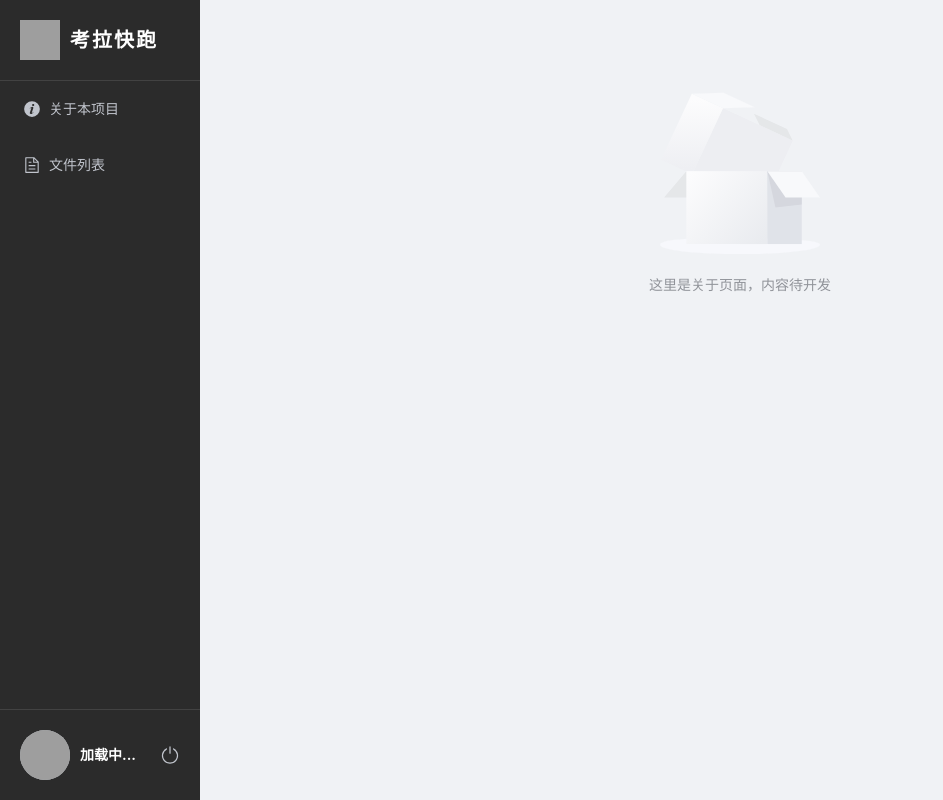
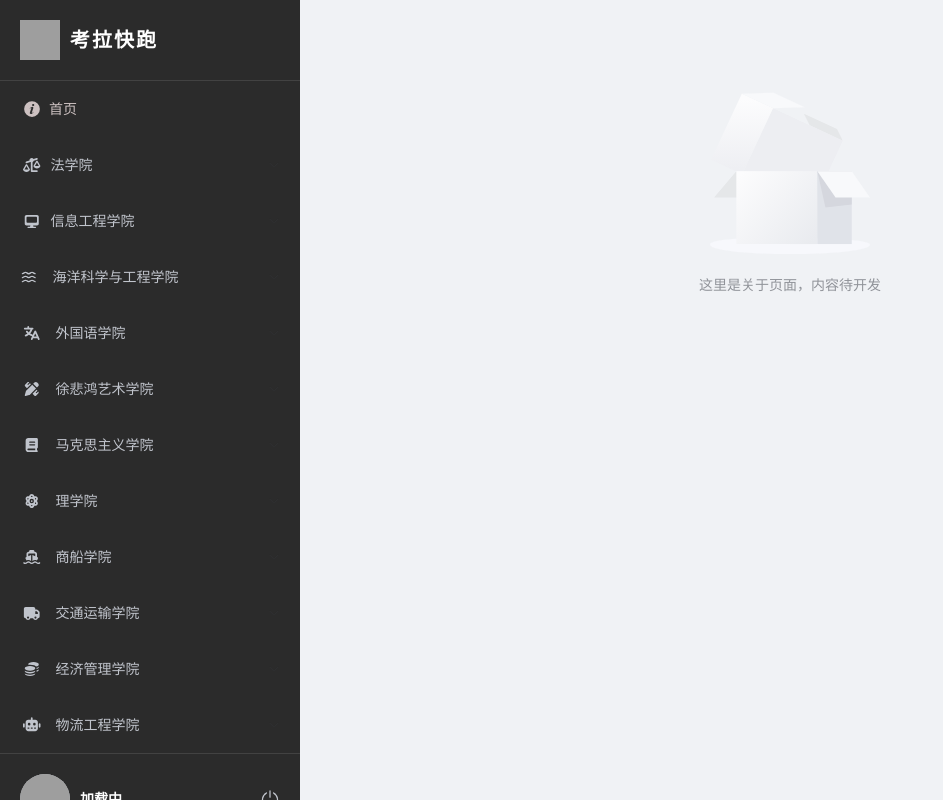
Before and after one commit to WylKeepStudy/KaolaShare-frontend, a Vue app: page /about in a window 1280 px wide. Shown: the whole page, without its empty margins (0-943 px from the left). Built offline with nearby package versions, Linux system fonts and the light colour scheme; no server answers; sample sign-in values are in the browser's storage; grey boxes are pictures that could not be loaded.

Commit message:
完善了导航栏

```diff
--- a/src/components/layout/AppLayout.vue
+++ b/src/components/layout/AppLayout.vue
@@ -1,21 +1,135 @@
 <template>
   <div class="common-layout">
     <el-container class="app-container">
-      <el-aside width="200px" class="aside">
+      <el-aside width="300px" class="aside">
         <div class="logo-area">
           <img src="/src/assets/images/logo.svg" alt="logo" class="logo-img" />
           <span class="logo-text">考拉快跑</span>
         </div>
         <el-menu class="el-menu-vertical-demo" router>
-          <el-menu-item index="/about">
+           <el-menu-item index="/about">
             <el-icon><InfoFilled /></el-icon>
-            <span>关于本项目</span>
+            <span>首页</span>
           </el-menu-item>
-          <el-menu-item index="/file-list">
-            <el-icon><Document /></el-icon>
-            <span>文件列表</span>
-          </el-menu-item>
+          <el-sub-menu index="1" >
+            <template #title>
+              <font-awesome-icon icon="balance-scale-left"  style="margin-right: 10px;margin-left: 3px;" />
+              <span>法学院</span>
+            </template>
+              <el-menu-item index="/file-list">海商法</el-menu-item>
+          </el-sub-menu>
+          <el-sub-menu index="2">
+            <template #title>
+              <font-awesome-icon icon="desktop"  style="margin-right: 10px;margin-left: 3px;" />
+              <span>信息工程学院</span>
+            </template>
+              <el-menu-item index="/file-list">计算机科学与技术</el-menu-item>
+              <el-menu-item index="/file-list">网络工程</el-menu-item>
+               <el-menu-item index="/file-list">人工智能</el-menu-item>
+                <el-menu-item index="/file-list">电子信息工程</el-menu-item>
+                 <el-menu-item index="/file-list">通信工程</el-menu-item>
+                  <el-menu-item index="/file-list">计算机与金融</el-menu-item>
+          </el-sub-menu>
+          <el-sub-menu index="3">
+            <template #title>
+          <font-awesome-icon icon="water"  style="margin-right: 15px;" />
+              <span>海洋科学与工程学院</span>
+            </template>
+              <el-menu-item index="/file-list">环境工程</el-menu-item>
+              <el-menu-item index="/file-list">安全工程</el-menu-item>
+              <el-menu-item index="/file-list">港口航道与海岸工程</el-menu-item>
+              <el-menu-item index="/file-list">船舶与海洋工程</el-menu-item>
+              <el-menu-item index="/file-list">材料科学与工程</el-menu-item>
+            </el-sub-menu>
+             <el-sub-menu index="4">
+            <template #title>
+             <font-awesome-icon icon="language"  style="margin-right: 15px;margin-left: 3px;" />
+              <span>外国语学院</span>
+            </template>
+              <el-menu-item index="/file-list">英语(航运)</el-menu-item>
+              <el-menu-item index="/file-list">翻译</el-menu-item>
+              <el-menu-item index="/file-list">商务英语</el-menu-item>
+              <el-menu-item index="/file-list">日语</el-menu-item>
+              <el-menu-item index="/file-list">法语</el-menu-item>
+            </el-sub-menu>
+            <el-sub-menu index="5">
+            <template #title>
+               <font-awesome-icon icon="pencil-ruler"  style="margin-right: 15px;margin-left: 3px;" />
+              <span>徐悲鸿艺术学院</span>
+            </template>
+              <el-menu-item index="/file-list">工业设计</el-menu-item>
+              <el-menu-item index="/file-list">视觉传达设计</el-menu-item>
+              <el-menu-item index="/file-list">绘画</el-menu-item>
+            </el-sub-menu>
+            <el-sub-menu index="6">
+            <template #title>
+             <font-awesome-icon icon="book"  style="margin-right: 15px;margin-left: 3px;" />
+              <span>马克思主义学院</span>
+            </template>
+              <el-menu-item index="/file-list">思想政治教育</el-menu-item>
+            </el-sub-menu>
+            <el-sub-menu index="7">
+            <template #title>
+               <font-awesome-icon icon="atom"  style="margin-right: 15px;margin-left: 3px;" />
+              <span>理学院</span>
+            </template>
+              <el-menu-item index="/file-list">信息与计算科学</el-menu-item>
+              <el-menu-item index="/file-list">数学与应用数学</el-menu-item>
+            </el-sub-menu>
+             <el-sub-menu index="8">
+            <template #title>
+               <font-awesome-icon icon="ship"  style="margin-right: 15px;margin-left: 3px;" />
+              <span>商船学院</span>
+            </template>
+              <el-menu-item index="/file-list">航海技术</el-menu-item>
+              <el-menu-item index="/file-list">轮机工程</el-menu-item>
+              <el-menu-item index="/file-list">船舶电子电气工程</el-menu-item>
+              <el-menu-item index="/file-list">能源与动力工程</el-menu-item>
+            </el-sub-menu>
+             <el-sub-menu index="9">
+            <template #title>
+               <font-awesome-icon icon="truck"  style="margin-right: 15px;margin-left: 3px;" />
+              <span>交通运输学院</span>
+            </template>
+              <el-menu-item index="/file-list">交通工程</el-menu-item>
+              <el-menu-item index="/file-list">交通运输</el-menu-item>
+              <el-menu-item index="/file-list">物流管理</el-menu-item>
+              <el-menu-item index="/file-list">交通管理(国航)</el-menu-item>
+            </el-sub-menu>
+
+            <el-sub-menu index="10">
+            <template #title>
+               <font-awesome-icon icon="coins"  style="margin-right: 15px;margin-left: 3px;" />
+              <span>经济管理学院</span>
+            </template>
+              <el-menu-item index="/file-list">经济学(海运与物流经济)</el-menu-item>
+              <el-menu-item index="/file-list">金融学(海运金融)</el-menu-item>
+              <el-menu-item index="/file-list">国际经济与贸易</el-menu-item>
+              <el-menu-item index="/file-list">会计学</el-menu-item>
+              <el-menu-item index="/file-list">财务管理</el-menu-item>
+              <el-menu-item index="/file-list">工商管理</el-menu-item>
+              <el-menu-item index="/file-list">供应链管理</el-menu-item>
+              <el-menu-item index="/file-list">管理科学</el-menu-item>
+              <el-menu-item index="/file-list">大数据管理与应用</el-menu-item>
+
+            </el-sub-menu>
+            <el-sub-menu index="11">
+            <template #title>
+               <font-awesome-icon icon="robot"  style="margin-right: 15px;margin-left: 3px;" />
+              <span>物流工程学院</span>
+            </template>
+              <el-menu-item index="/file-list">机械设计制造及其自动化</el-menu-item>
+              <el-menu-item index="/file-list">机械电子工程(物流装备控制与安全)</el-menu-item>
+              <el-menu-item index="/file-list">工业工程</el-menu-item>
+              <el-menu-item index="/file-list">物流工程</el-menu-item>
+              <el-menu-item index="/file-list">电气工程及其自动化</el-menu-item>
+               <el-menu-item index="/file-list">自动化</el-menu-item>
+                <el-menu-item index=indexall>测控技术与仪器</el-menu-item>
+            </el-sub-menu>
+
         </el-menu>
+
+
         <div class="user-info-area">
           <el-avatar :size="50" :src="userInfo.avatarUrl || defaultAvatar" />
           <span class="username">{{ userInfo.username || '加载中...' }}</span>
@@ -32,7 +146,7 @@
 <script setup>
 import { onMounted, ref } from 'vue'
 import { useRouter } from 'vue-router'
-import { Document, InfoFilled, SwitchButton } from '@element-plus/icons-vue'
+import { Document, InfoFilled, Reading, SwitchButton } from '@element-plus/icons-vue'
 import { ElMessage } from 'element-plus'
 import api from '@/api'
 
@@ -50,6 +164,7 @@ const handleLogout = () => {
   router.push({ name: 'login' })
 }
 
+const indexall = "/file-list";
 onMounted(async () => {
   // 检查是否有 token，如果没有则不请求
   const token = localStorage.getItem('token')
@@ -117,17 +232,41 @@ onMounted(async () => {
   flex-grow: 1;
 }
 
-.el-menu-vertical-demo .el-menu-item {
+.el-menu-vertical-demo .el-menu-item
+{
+  color: #ccc0c0;
+}
+.el-sub-menu .el-sub-menu__title span {
+  color: #c0c4cc;
+}
+.el-sub-menu .el-sub-menu__title .el-icon{
+   color: #c0c4cc;
+}
+.el-sub-menu .el-sub-menu__title svg[data-icon] {
   color: #c0c4cc;
 }
 
-.el-menu-vertical-demo .el-menu-item.is-active {
+.el-menu-vertical-demo .el-menu-item.is-active
+{
   background-color: #409eff;
   color: #fff;
 }
 
 .el-menu-vertical-demo .el-menu-item:hover {
   background-color: #383838;
+}
+.el-sub-menu .el-sub-menu__title :hover {
+  color: #383838;
+}
+
+
+.el-menu-vertical-demo .el-sub-menu .el-menu-item {
+  background-color: #252525 !important;
+  min-width: auto;
+}
+
+.el-menu-vertical-demo .el-sub-menu .el-menu-item:hover {
+  background-color: #2e2e2e !important;
 }
 
 .user-info-area {
```
